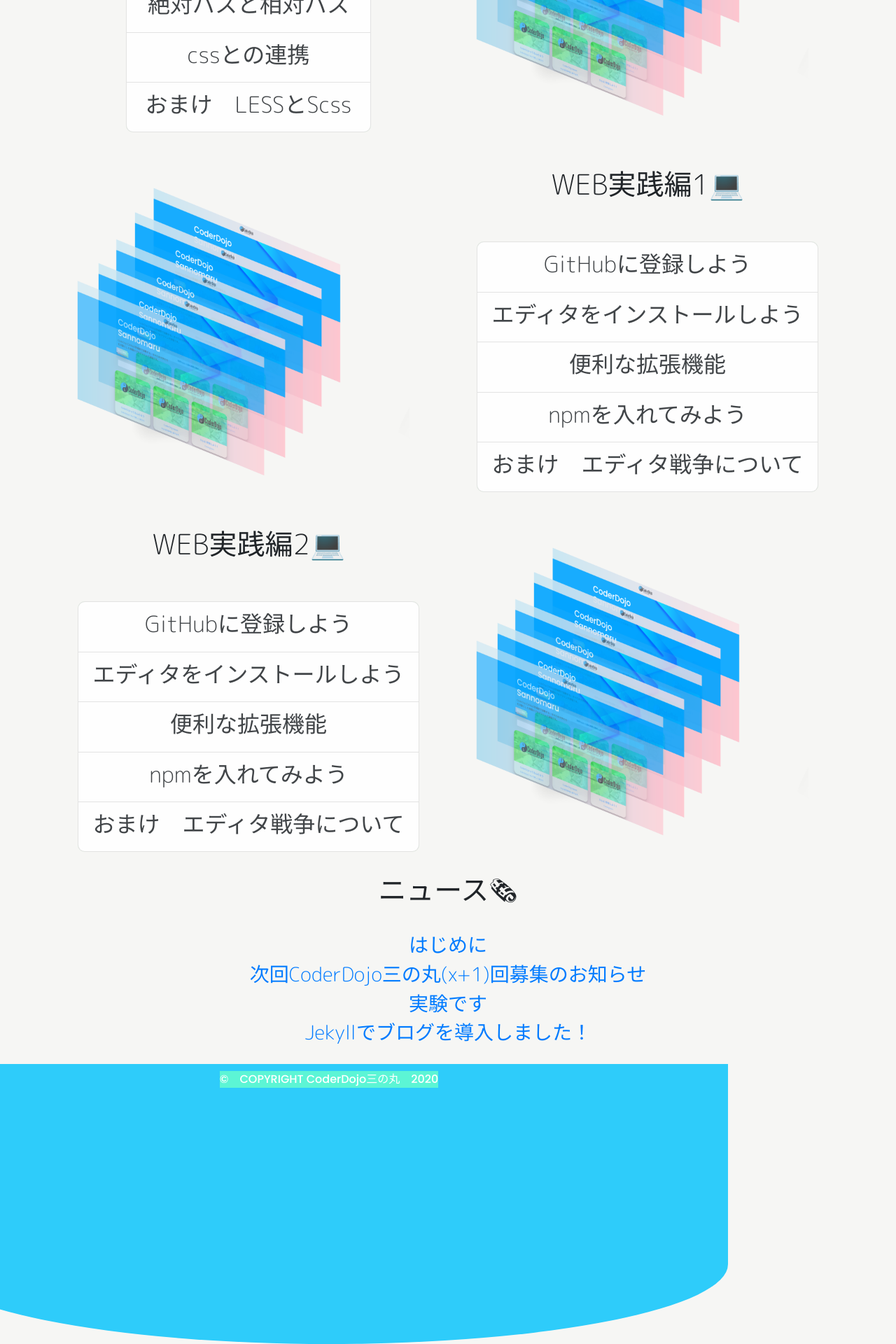
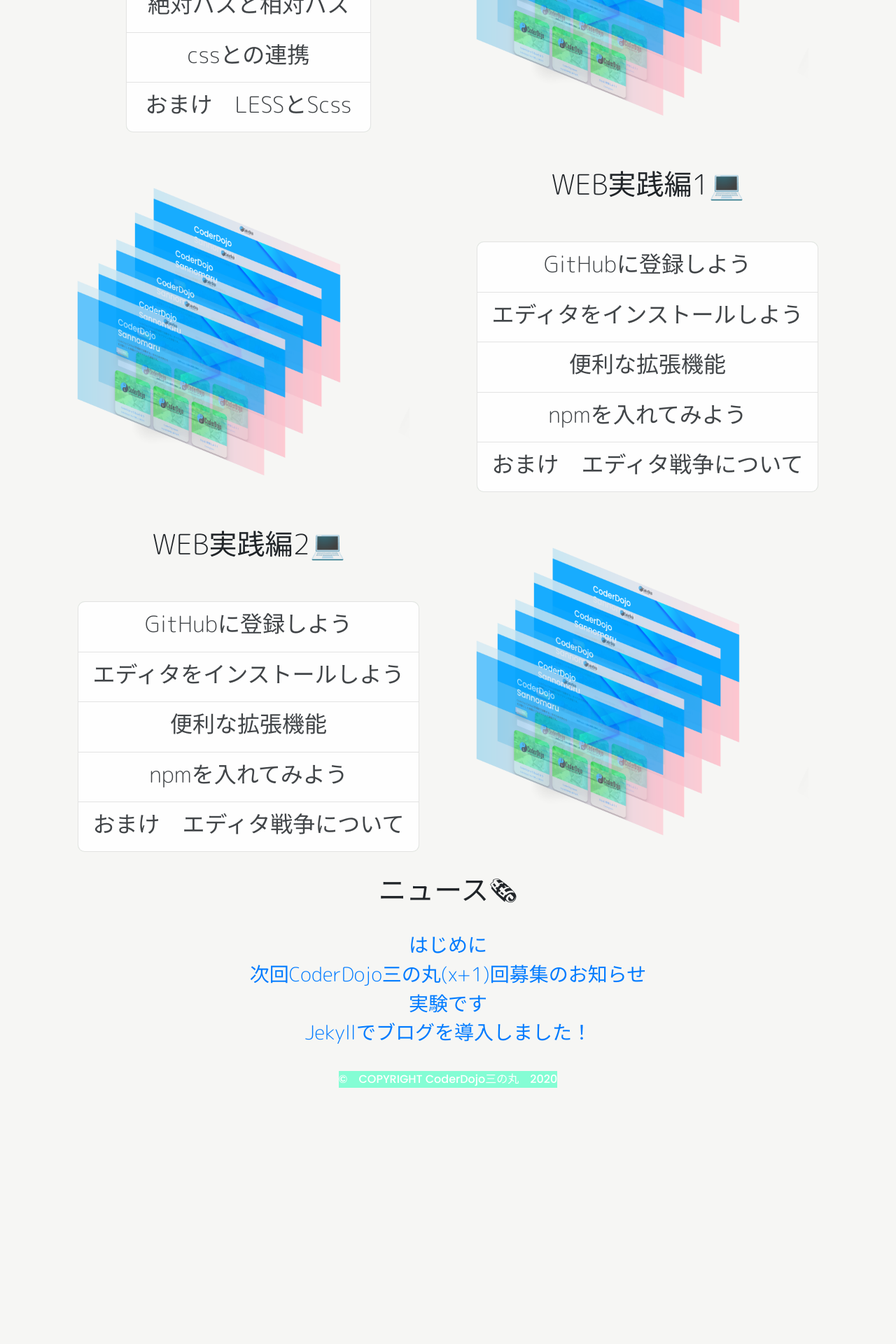
Before and after one commit to startguide/startguide.jp, a Jekyll site: the page built from index.html, in a window 1280 px wide. Shown: the part 1418-3338 px from the top of the page at 70% size. Built offline with Jekyll 4.4.1, drawn with Linux system fonts in a browser that asks for light colours; after the commit the page ends 2982 px from its top, so only the background shows below that.

Commit message:
edit style

```diff
--- a/css/stylees.css
+++ b/css/stylees.css
@@ -268,12 +268,5 @@
   color:#380953;
 }
 .endarc{
-  min-height: 400px;
- border-bottom-right-radius: 1000px 200px;
- border-bottom-left-radius: 1000px 200px;
- margin-left: -100px;
- margin-right: -100px;
- padding-left: 100px;
- padding-right: 100px;
- background: #2ECCFA;
+
 }
```
